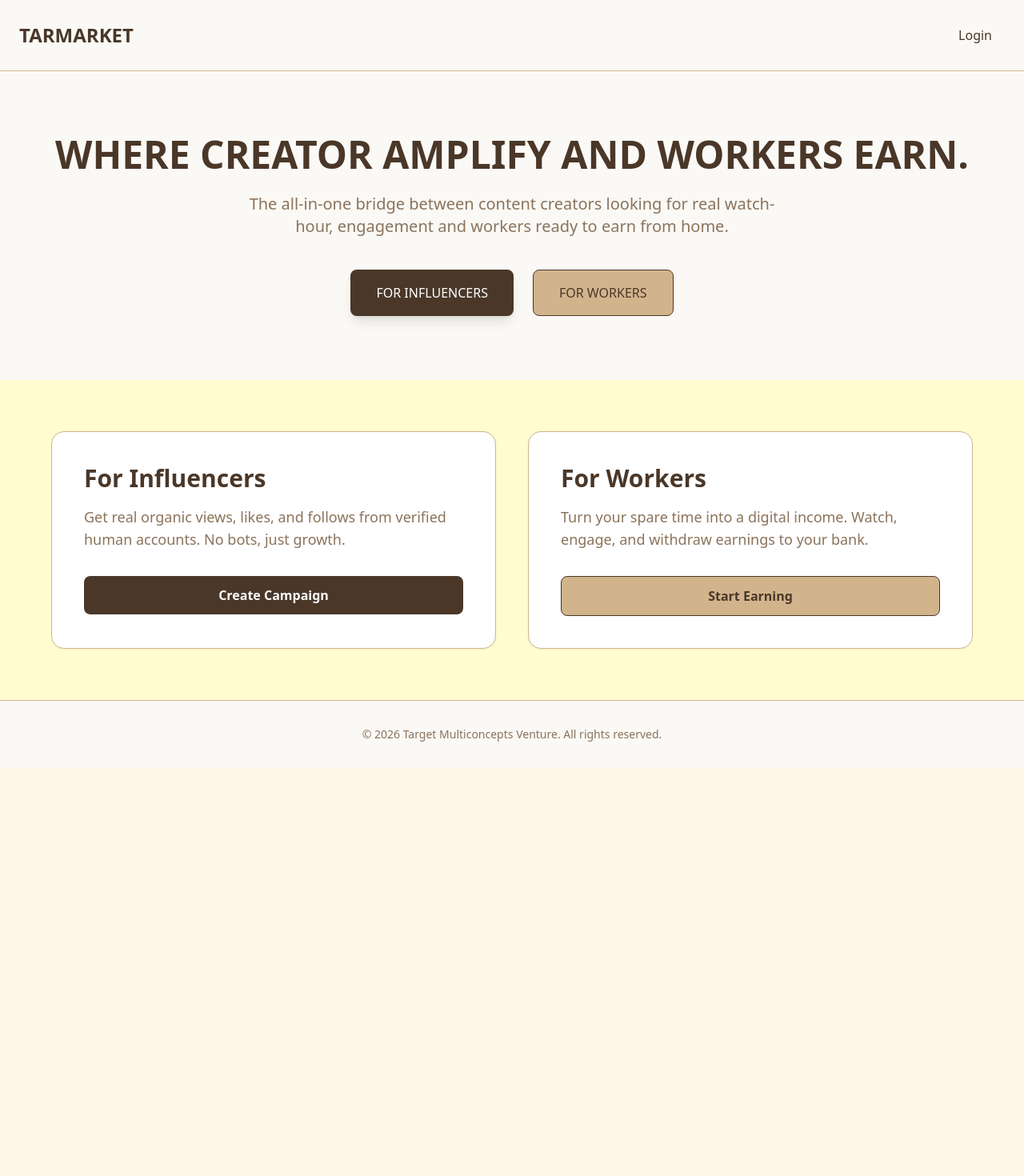
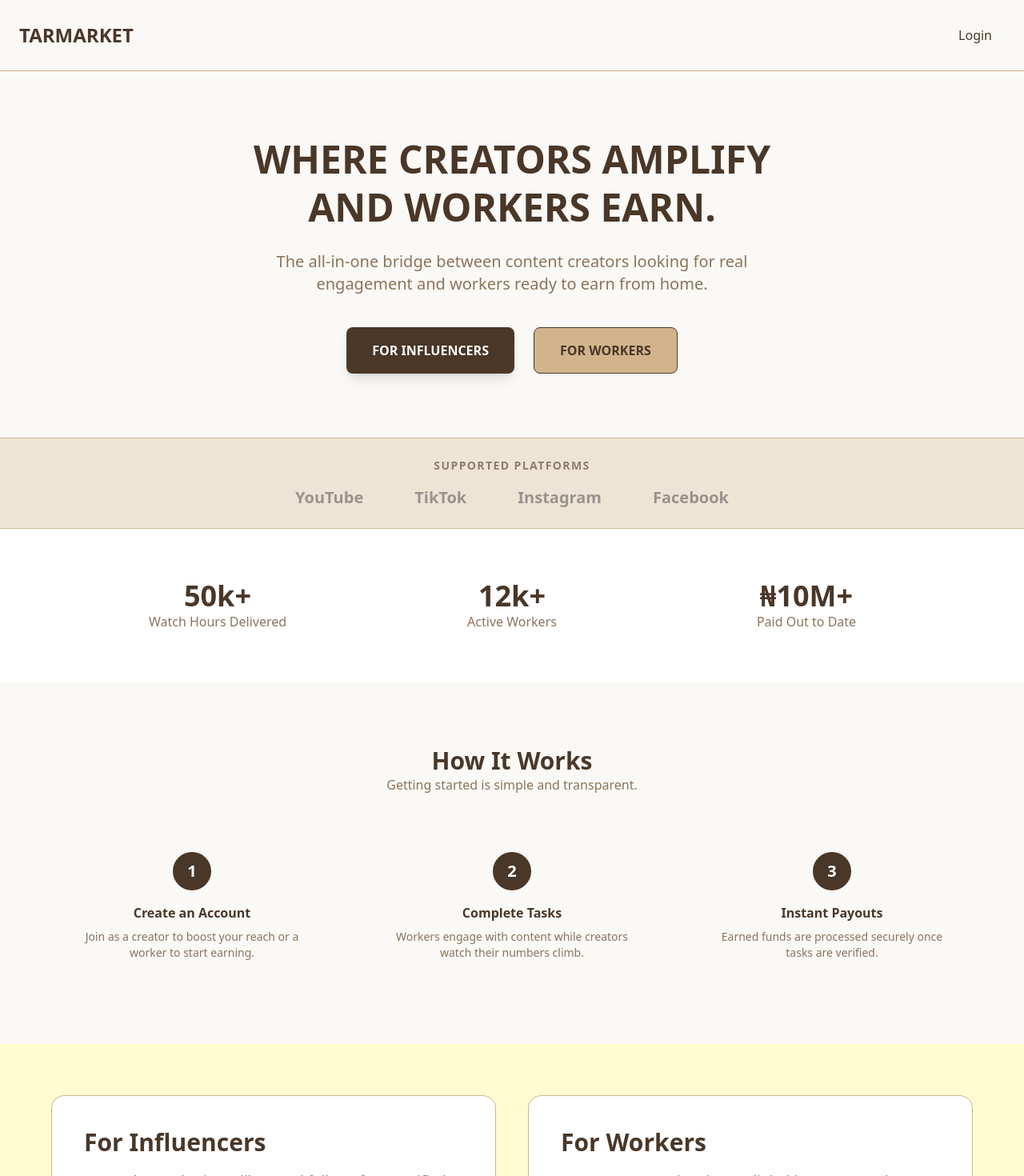
Before and after one commit to mojuba11/Tarmarket-pro, a React (Vite) app in the folder client/: page / in a window 1280 px wide. Shown: the top 1470 px of the page at 80% size. Before the commit the page ends 960 px from the top, so only its background shows below. Built offline with nearby package versions, Linux system fonts and the light colour scheme.

Commit message:
Refactor Home component layout and styles

```diff
--- a/client/src/pages/Home.jsx
+++ b/client/src/pages/Home.jsx
@@ -6,39 +6,98 @@ const Home = () => {
   return (
     <div className="bg-tarmarket-cream min-h-screen font-sans flex flex-col">
       {/* Navigation */}
-      <nav className="p-6 flex justify-between items-center border-b border-tarmarket-tan">
+      <nav className="p-6 flex justify-between items-center border-b border-tarmarket-tan sticky top-0 bg-tarmarket-cream/80 backdrop-blur-md z-50">
         <h1 className="text-2xl font-bold text-tarmarket-umber">TARMARKET</h1>
         <button className="text-tarmarket-umber font-medium px-4 py-2 rounded-md hover:bg-tarmarket-tan transition">Login</button>
       </nav>
 
       {/* Main Content */}
       <main className="flex-grow">
+        {/* Hero Section */}
         <section className="py-20 px-10 text-center">
-          <h2 className="text-5xl font-extrabold text-tarmarket-umber mb-6">
-            WHERE CREATOR AMPLIFY AND WORKERS EARN.
+          <h2 className="text-5xl font-extrabold text-tarmarket-umber mb-6 leading-tight">
+            WHERE CREATORS AMPLIFY <br /> AND WORKERS EARN.
           </h2>
           <p className="text-tarmarket-clay text-xl mb-10 max-w-2xl mx-auto">
-            The all-in-one bridge between content creators looking for real watch-hour, engagement
+            The all-in-one bridge between content creators looking for real engagement
             and workers ready to earn from home.
           </p>
 
           <div className="flex flex-wrap justify-center gap-6">
-            <button className="bg-tarmarket-umber text-white px-8 py-4 rounded-lg shadow-lg hover:opacity-90 transition">
+            <button className="bg-tarmarket-umber text-white px-8 py-4 rounded-lg shadow-lg hover:opacity-90 transition font-bold">
               FOR INFLUENCERS
             </button>
-            <button className="bg-tarmarket-tan text-tarmarket-umber px-8 py-4 rounded-lg border border-tarmarket-umber hover:bg-opacity-80 transition">
+            <button className="bg-tarmarket-tan text-tarmarket-umber px-8 py-4 rounded-lg border border-tarmarket-umber hover:bg-opacity-80 transition font-bold">
               FOR WORKERS
             </button>
           </div>
         </section>
 
-        {/* This will now render the cards correctly */}
+        {/* Trusted Platform Bar */}
+        <div className="bg-tarmarket-tan/30 py-6 border-y border-tarmarket-tan text-center">
+          <p className="text-tarmarket-umber/60 text-sm font-semibold tracking-widest uppercase mb-4">Supported Platforms</p>
+          <div className="flex justify-center gap-8 md:gap-16 opacity-50 grayscale">
+             <span className="font-bold text-xl">YouTube</span>
+             <span className="font-bold text-xl">TikTok</span>
+             <span className="font-bold text-xl">Instagram</span>
+             <span className="font-bold text-xl">Facebook</span>
+          </div>
+        </div>
+
+        {/* Stats Section */}
+        <section className="py-16 bg-white">
+          <div className="max-w-6xl mx-auto px-10 grid grid-cols-1 md:grid-cols-3 gap-8 text-center">
+            <div>
+              <p className="text-4xl font-black text-tarmarket-umber">50k+</p>
+              <p className="text-tarmarket-clay font-medium">Watch Hours Delivered</p>
+            </div>
+            <div>
+              <p className="text-4xl font-black text-tarmarket-umber">12k+</p>
+              <p className="text-tarmarket-clay font-medium">Active Workers</p>
+            </div>
+            <div>
+              <p className="text-4xl font-black text-tarmarket-umber">₦10M+</p>
+              <p className="text-tarmarket-clay font-medium">Paid Out to Date</p>
+            </div>
+          </div>
+        </section>
+
+        {/* How It Works Section */}
+        <section className="py-20 px-10 bg-tarmarket-cream">
+          <div className="max-w-4xl mx-auto text-center mb-12">
+            <h3 className="text-3xl font-bold text-tarmarket-umber">How It Works</h3>
+            <p className="text-tarmarket-clay">Getting started is simple and transparent.</p>
+          </div>
+          <div className="max-w-6xl mx-auto grid grid-cols-1 md:grid-cols-3 gap-12">
+            <div className="relative p-6 text-center">
+              <div className="w-12 h-12 bg-tarmarket-umber text-white rounded-full flex items-center justify-center text-xl font-bold mx-auto mb-4">1</div>
+              <h4 className="font-bold text-tarmarket-umber mb-2">Create an Account</h4>
+              <p className="text-tarmarket-clay text-sm">Join as a creator to boost your reach or a worker to start earning.</p>
+            </div>
+            <div className="relative p-6 text-center">
+              <div className="w-12 h-12 bg-tarmarket-umber text-white rounded-full flex items-center justify-center text-xl font-bold mx-auto mb-4">2</div>
+              <h4 className="font-bold text-tarmarket-umber mb-2">Complete Tasks</h4>
+              <p className="text-tarmarket-clay text-sm">Workers engage with content while creators watch their numbers climb.</p>
+            </div>
+            <div className="relative p-6 text-center">
+              <div className="w-12 h-12 bg-tarmarket-umber text-white rounded-full flex items-center justify-center text-xl font-bold mx-auto mb-4">3</div>
+              <h4 className="font-bold text-tarmarket-umber mb-2">Instant Payouts</h4>
+              <p className="text-tarmarket-clay text-sm">Earned funds are processed securely once tasks are verified.</p>
+            </div>
+          </div>
+        </section>
+
+        {/* Feature Cards Component */}
         <FeatureCards />
       </main>
 
       {/* Footer Section */}
-      <footer className="py-8 border-t border-tarmarket-tan text-center">
-        <p className="text-tarmarket-clay text-sm">
+      <footer className="py-12 border-t border-tarmarket-tan text-center bg-white">
+        <div className="mb-6">
+           <h4 className="font-bold text-tarmarket-umber">TARMARKET</h4>
+           <p className="text-tarmarket-clay text-sm mt-2">Empowering the digital economy.</p>
+        </div>
+        <p className="text-tarmarket-clay text-xs tracking-wide">
           &copy; {new Date().getFullYear()} Target Multiconcepts Venture. All rights reserved.
         </p>
       </footer>
```
